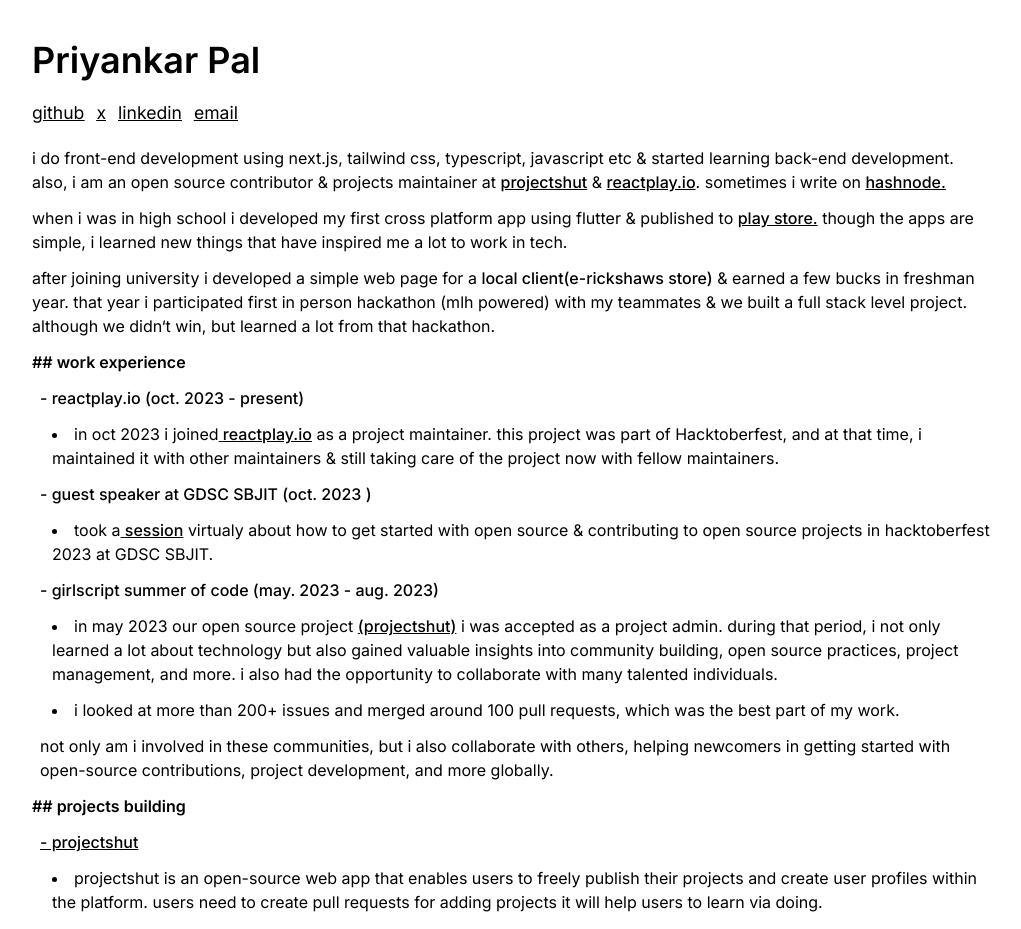
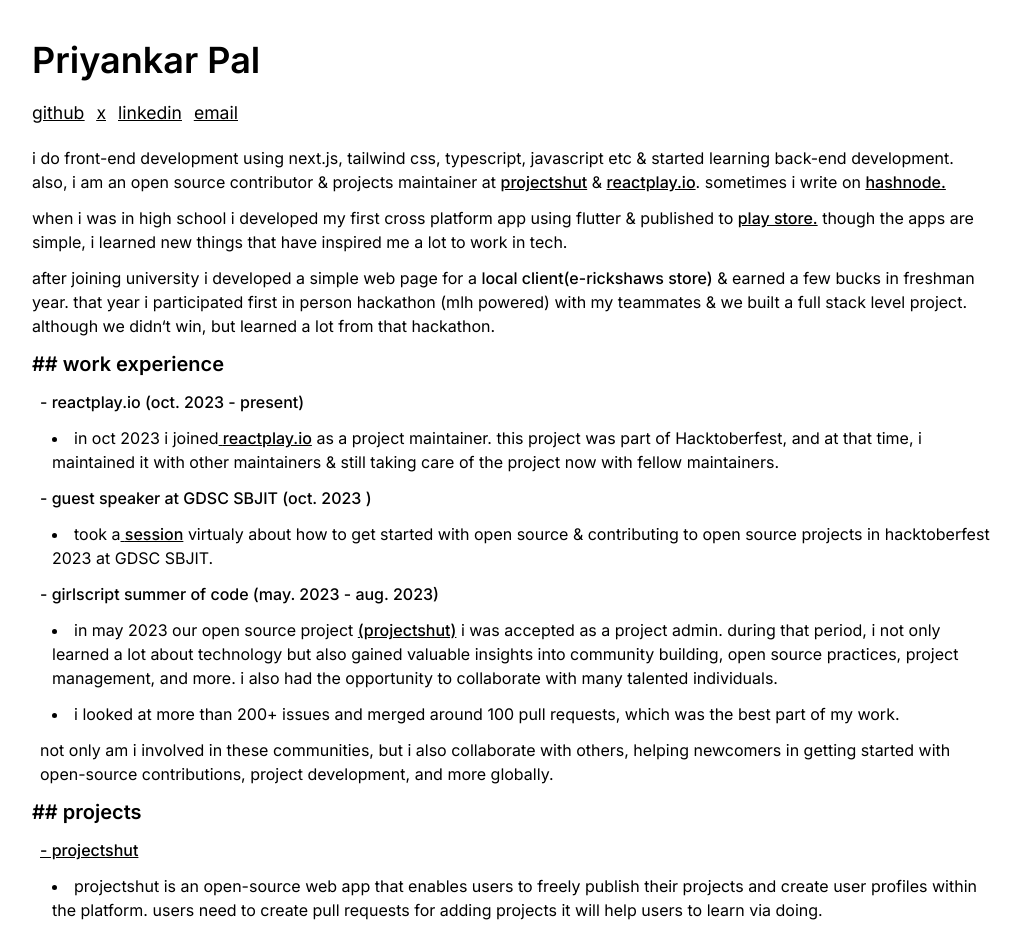
Before and after one commit to priyankarpal/priyankarpal.github.io, a Next.js app: page / in a window 1280 px wide. Shown: the top 929 px of the page, without its empty margins (128-1149 px from the left). Built offline with nearby package versions, Linux system fonts and the light colour scheme.

Commit message:
increase the text size

```diff
--- a/app/page.tsx
+++ b/app/page.tsx
@@ -88,7 +88,7 @@
 
           {/* community works */}
           <div className="space-y-3 ">
-            <p className="font-semibold">## work experience</p>
+            <p className="font-semibold text-xl">## work experience</p>
             {/*  according to the date  */}
             <ReactPlay />
             <Hacktoberfest />
@@ -102,7 +102,7 @@
 
           {/* projects */}
           <div className="space-y-3 ">
-            <p className="font-semibold">## projects building</p>
+            <p className="font-semibold text-xl">## projects</p>
             <ProjectsHut />
             <GoGreen />
             <p className="pl-2">
```
